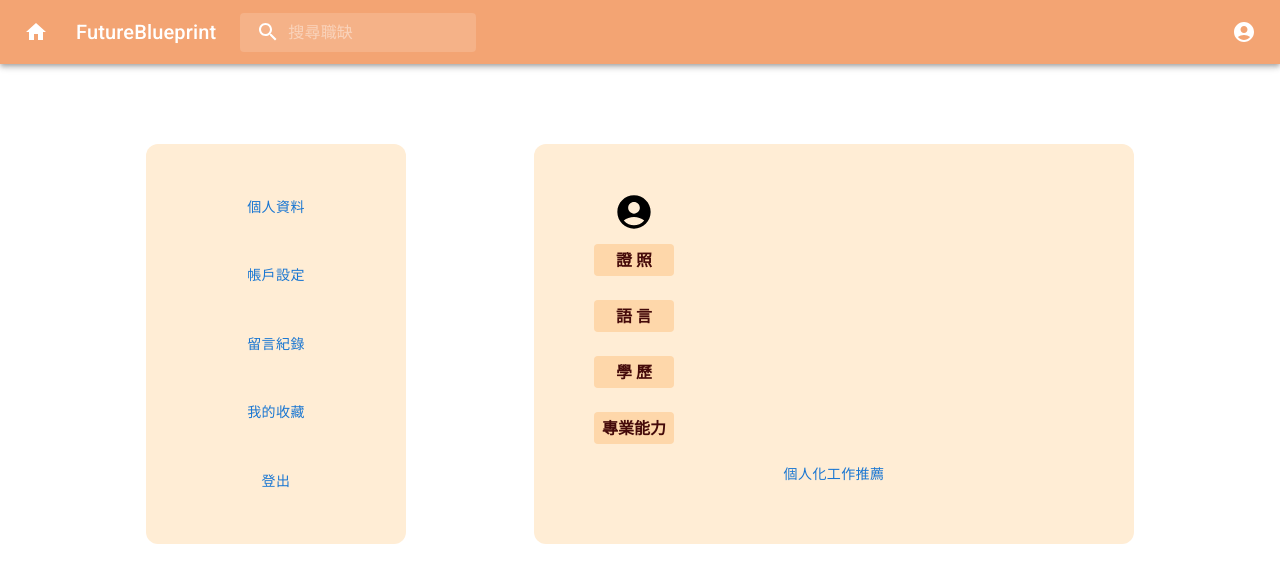
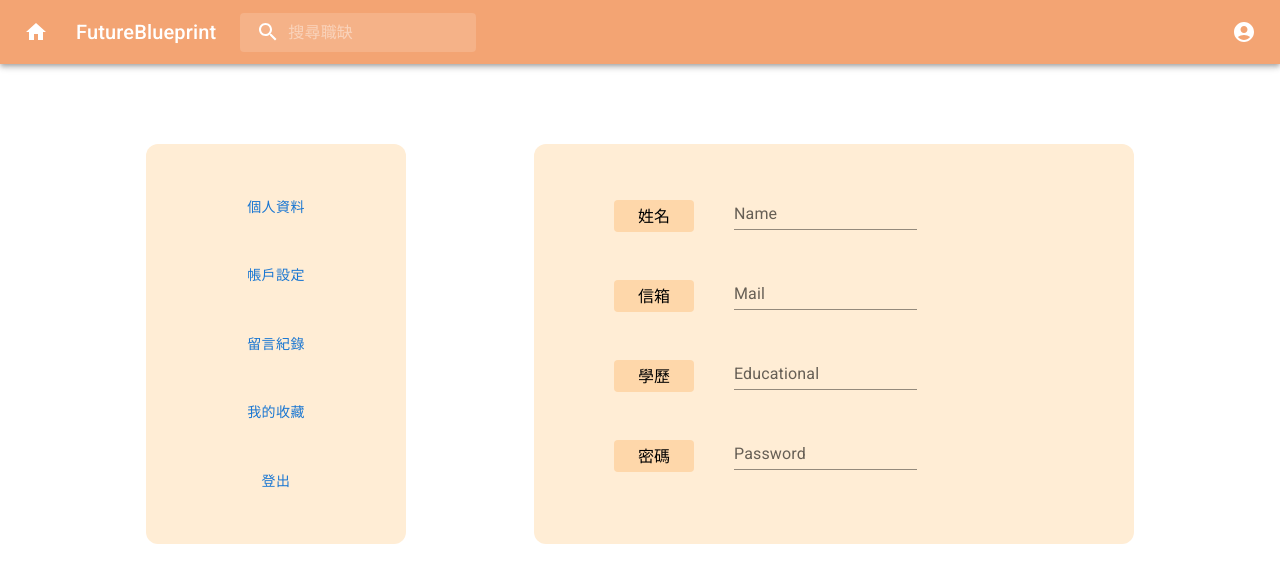
Before and after one commit to KJCGray/Future_blueprint, a Next.js app: page /personal in a window 1280 px wide. Shown: the top 582 px of the page. Built offline with nearby package versions, Linux system fonts and the light colour scheme.

Commit message:
accountsetting first

```diff
--- /dev/null
+++ b/src/app/components/personalpage/accountsetting.js
@@ -0,0 +1,49 @@
+import React from 'react';
+import Button from '@mui/material/Button';
+import Box from '@mui/material/Box';
+import TextField from '@mui/material/TextField';
+const userdata = () => {
+
+  return (
+    <div className=' bg-orange-100 rounded-xl w-[600px] h-[400px]'>
+        <div className='flex flex-col justify-center mt-8 ml-20'>
+            <div className='flex items-center'>
+                <div className='flex items-center justify-center w-20 h-8 my-6 mr-10 bg-orange-200 rounded'>
+                    姓名
+                </div>
+                <div className='mb-5'>
+                    <TextField id="standard-basic" label="Name" variant="standard" />
+                </div>
+            </div>
+            <div className='flex items-center'>
+                <div className='flex items-center justify-center w-20 h-8 my-6 mr-10 bg-orange-200 rounded'>
+                    信箱
+                </div>
+                <div className='mb-5'>
+                    <TextField id="standard-basic" label="Mail" variant="standard" />
+                </div>
+            </div>
+            <div className='flex items-center'>
+                <div className='flex items-center justify-center w-20 h-8 my-6 mr-10 bg-orange-200 rounded'>
+                    學歷
+                </div>
+                <div className='mb-5'>
+                    <TextField id="standard-basic" label="Educational" variant="standard" />
+                </div>
+            </div>
+            <div className='flex items-center'>
+                <div className='flex items-center justify-center w-20 h-8 my-6 mr-10 bg-orange-200 rounded'>
+                    密碼
+                </div>
+                <div className='mb-5'>
+                    <TextField id="standard-basic" label="Password" variant="standard" />
+                </div>
+            </div>
+
+        </div>
+    </div>
+
+  )
+}
+
+export default userdata
--- a/src/app/personal/page.js
+++ b/src/app/personal/page.js
@@ -2,7 +2,7 @@ import React from 'react';
 import Userdata from "../components/personalpage/userdata";
 import Btnbar from "../components/personalpage/btnbar";
 import SearchBar from '../components/mainpage/searchbar';
-
+import Accountsetting from '../components/personalpage/accountsetting'
 const page = () => {
   return (
     <div className='w-screen h-screen m-0 bg-white'>
@@ -11,7 +11,7 @@ const page = () => {
         <div className='mr-32'>
           <Btnbar/>
         </div>
-          <Userdata/>
+          <Accountsetting/>
       </div>
     </div>
   )
```
